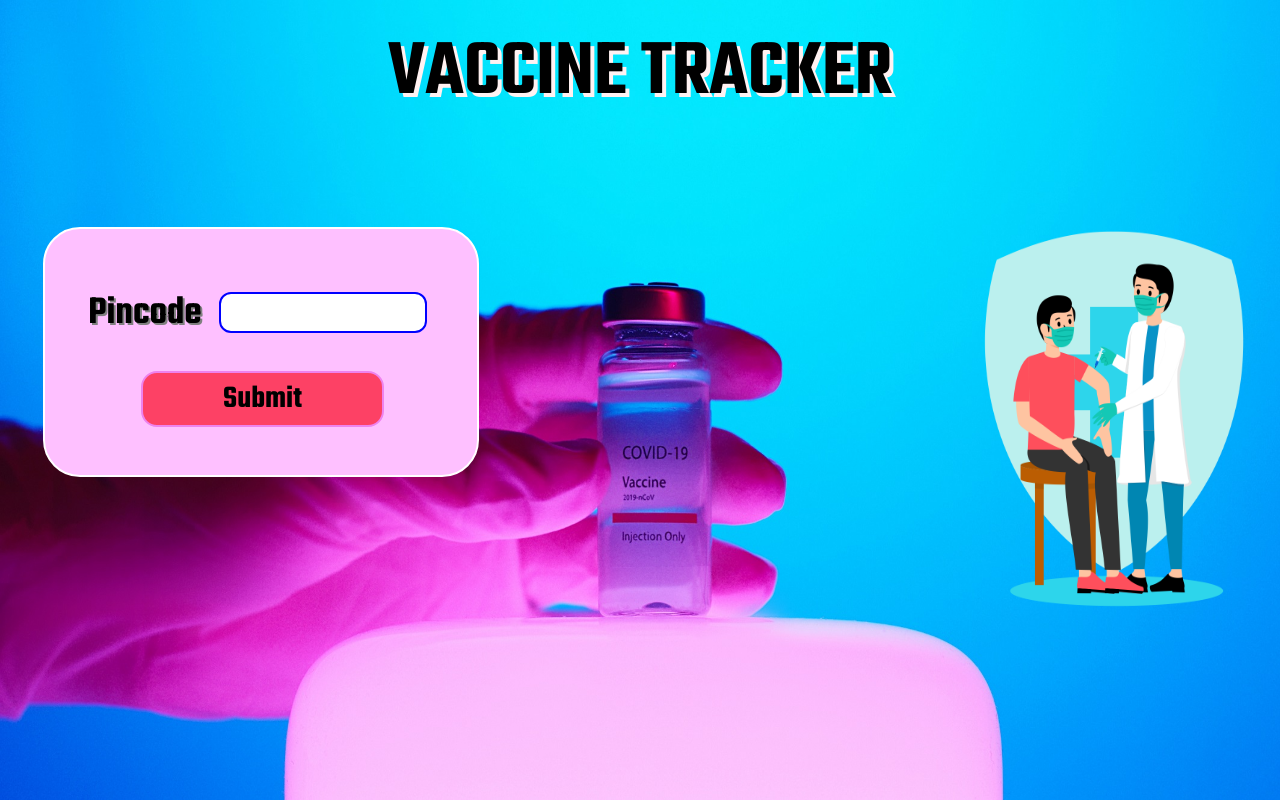
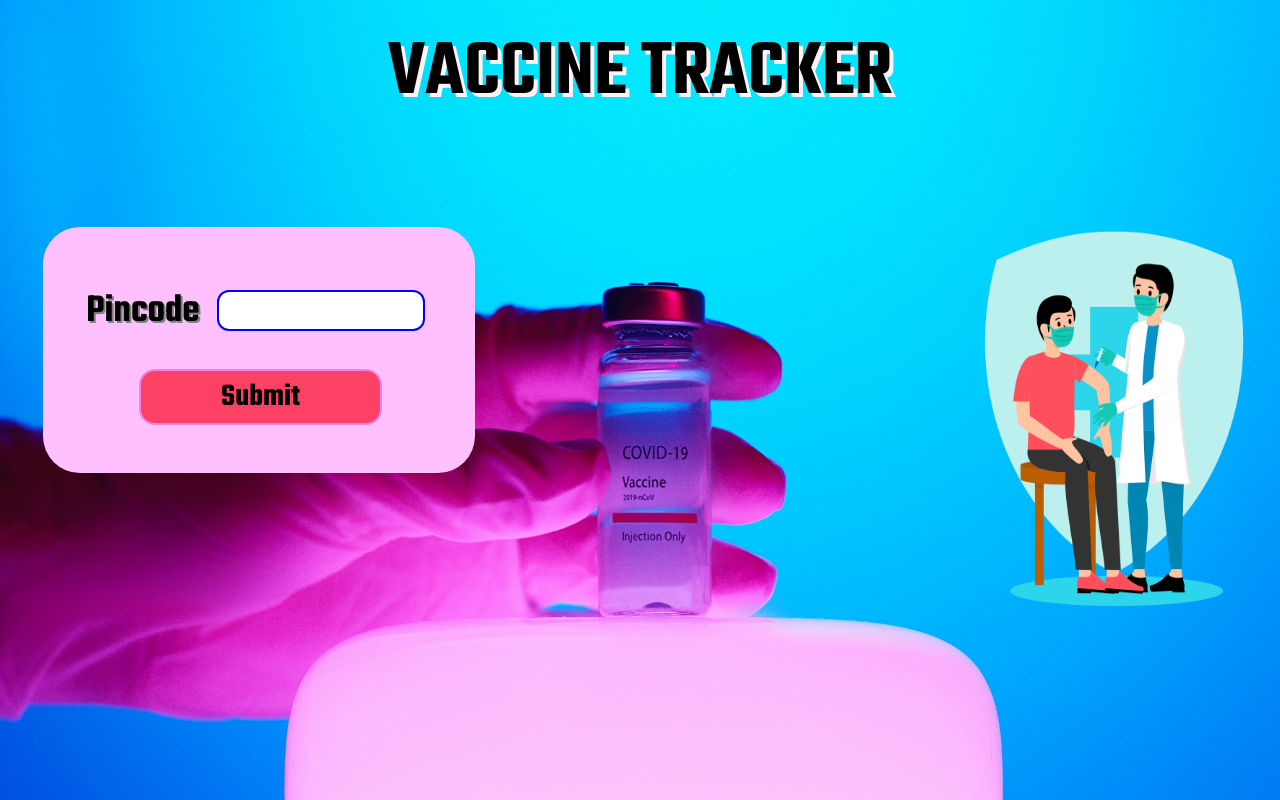
Before and after one commit to Shudh25/Covid-19-Vaccine-Avialable-Slot-Finder, a plain HTML site: page index.html in a window 1280 px wide. Drawn offline with Linux system fonts and the light colour scheme; no server answers.

Commit message:
Update front_page.css

```diff
--- a/front_page.css
+++ b/front_page.css
@@ -48,9 +48,6 @@ button{
 
 .inpt{
     background-color: #fec0ff;
-
-    /* backdrop-filter: blur(5px); */
-    border: 2.5px solid white;
     border-radius: 37px;
     width: 27vw;
     height: 20vh;
```
